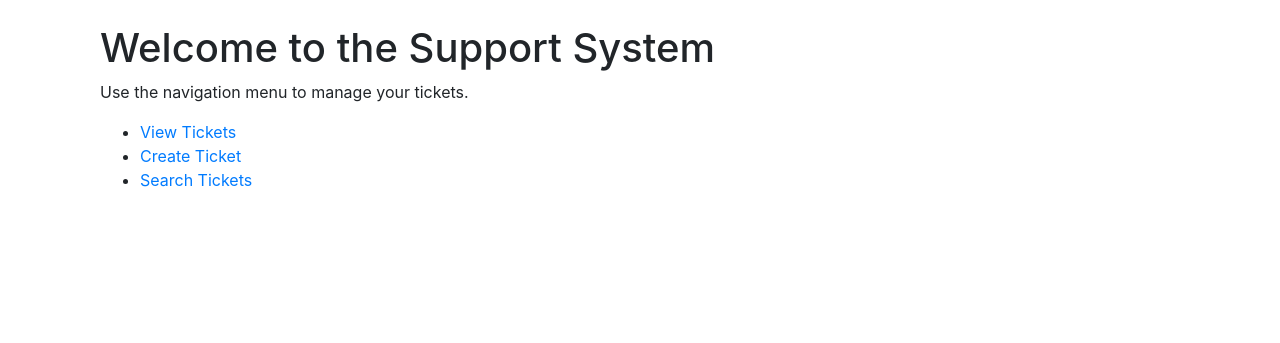
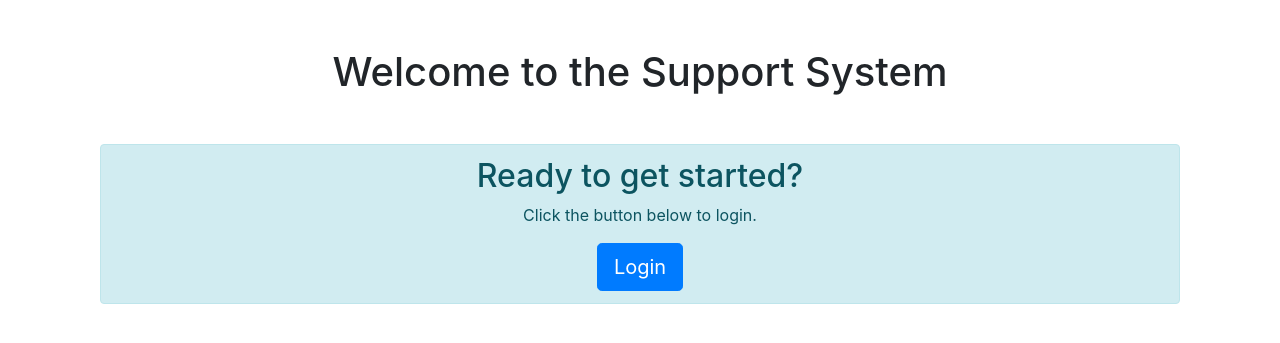
Before and after one commit to MoWafy001/softxpert-tickets-django, a Django app: page / in a window 1280 px wide. Shown: the part 56-399 px from the top of the page. Run offline with Django 5.2, Linux system fonts and the light colour scheme.

Commit message:
update: landing page layout and enhance login prompt

```diff
--- a/support_system/templates/landing.html
+++ b/support_system/templates/landing.html
@@ -3,14 +3,12 @@
 {% block title %}Support System{% endblock %}
 {% block content %}
     <div class="container">
-        <h1>Welcome to the Support System</h1>
-        <p>Use the navigation menu to manage your tickets.</p>
-        <nav>
-            <ul>
-                <li><a href="">View Tickets</a></li>
-                <li><a href="">Create Ticket</a></li>
-                <li><a href="">Search Tickets</a></li>
-            </ul>
-        </nav>
+        <h1 class="text-center mt-5">Welcome to the Support System</h1>
+        <!-- big flashing login button -->
+        <div class="alert alert-info text-center mt-5">
+            <h2>Ready to get started?</h2>
+            <p>Click the button below to login.</p>
+            <a href="/login" class="btn btn-primary btn-lg">Login</a>
+        </div>
     </div>
 {% endblock %}
```
